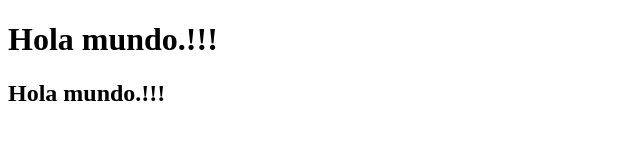
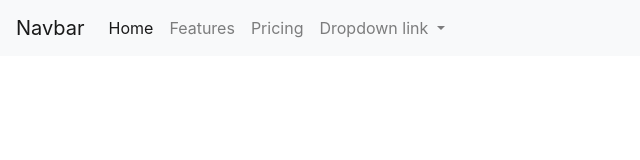
Before and after one commit to danyUr/Proyecto-Sistemas-expertos, a website: page public/index.html in a window 1280 px wide. Shown: the whole page, without its empty margins (0-640 px from the left). Drawn offline with nearby package versions, Linux system fonts and the light colour scheme.

Commit message:
tercer commit
Empezando Landing page

```diff
--- a/public/index.html
+++ b/public/index.html
@@ -1,13 +1,69 @@
 <!DOCTYPE html>
 <html lang="en">
-<head>
-	<meta charset="UTF-8">
-	<title></title>
-</head>
-<body>
-	<h1>Hola mundo.!!!</h1>
-	<h2>Hola mundo.!!!</h2>
-
-
-</body>
+    <head>
+        <meta charset="utf-8">
+            <title>
+                Gear Code
+            </title>
+            <link crossorigin="anonymous" href="https://stackpath.bootstrapcdn.com/bootstrap/4.1.3/css/bootstrap.min.css" integrity="sha384-MCw98/SFnGE8fJT3GXwEOngsV7Zt27NXFoaoApmYm81iuXoPkFOJwJ8ERdknLPMO" rel="stylesheet">
+            </link>
+            <link href="css/estilos.css" rel="stylesheet">
+            </link>
+        </meta>
+    </head>
+    <body>
+        <nav class="navbar navbar-expand-lg navbar-light bg-light">
+            <a class="navbar-brand" href="#">
+                Navbar
+            </a>
+            <button aria-controls="navbarNavDropdown" aria-expanded="false" aria-label="Toggle navigation" class="navbar-toggler" data-target="#navbarNavDropdown" data-toggle="collapse" type="button">
+                <span class="navbar-toggler-icon">
+                </span>
+            </button>
+            <div class="collapse navbar-collapse" id="navbarNavDropdown">
+                <ul class="navbar-nav">
+                    <li class="nav-item active">
+                        <a class="nav-link" href="#">
+                            Home
+                            <span class="sr-only">
+                                (current)
+                            </span>
+                        </a>
+                    </li>
+                    <li class="nav-item">
+                        <a class="nav-link" href="#">
+                            Features
+                        </a>
+                    </li>
+                    <li class="nav-item">
+                        <a class="nav-link" href="#">
+                            Pricing
+                        </a>
+                    </li>
+                    <li class="nav-item dropdown">
+                        <a aria-expanded="false" aria-haspopup="true" class="nav-link dropdown-toggle" data-toggle="dropdown" href="#" id="navbarDropdownMenuLink" role="button">
+                            Dropdown link
+                        </a>
+                        <div aria-labelledby="navbarDropdownMenuLink" class="dropdown-menu">
+                            <a class="dropdown-item" href="#">
+                                Action
+                            </a>
+                            <a class="dropdown-item" href="#">
+                                Another action
+                            </a>
+                            <a class="dropdown-item" href="#">
+                                Something else here
+                            </a>
+                        </div>
+                    </li>
+                </ul>
+            </div>
+        </nav>
+        <script crossorigin="anonymous" integrity="sha384-q8i/X+965DzO0rT7abK41JStQIAqVgRVzpbzo5smXKp4YfRvH+8abtTE1Pi6jizo" src="https://code.jquery.com/jquery-3.3.1.slim.min.js">
+        </script>
+        <script crossorigin="anonymous" integrity="sha384-ZMP7rVo3mIykV+2+9J3UJ46jBk0WLaUAdn689aCwoqbBJiSnjAK/l8WvCWPIPm49" src="https://cdnjs.cloudflare.com/ajax/libs/popper.js/1.14.3/umd/popper.min.js">
+        </script>
+        <script crossorigin="anonymous" integrity="sha384-ChfqqxuZUCnJSK3+MXmPNIyE6ZbWh2IMqE241rYiqJxyMiZ6OW/JmZQ5stwEULTy" src="https://stackpath.bootstrapcdn.com/bootstrap/4.1.3/js/bootstrap.min.js">
+        </script>
+    </body>
 </html>
```
Also changed, not shown: public/css/estilos.css (added).
